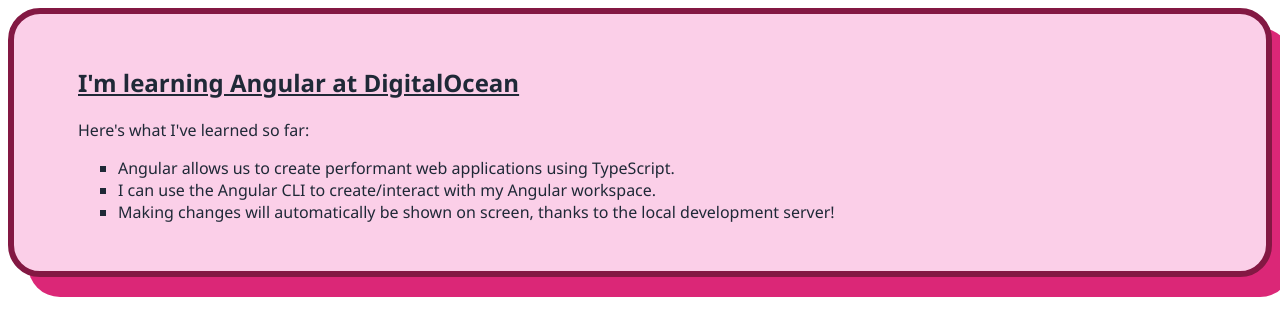
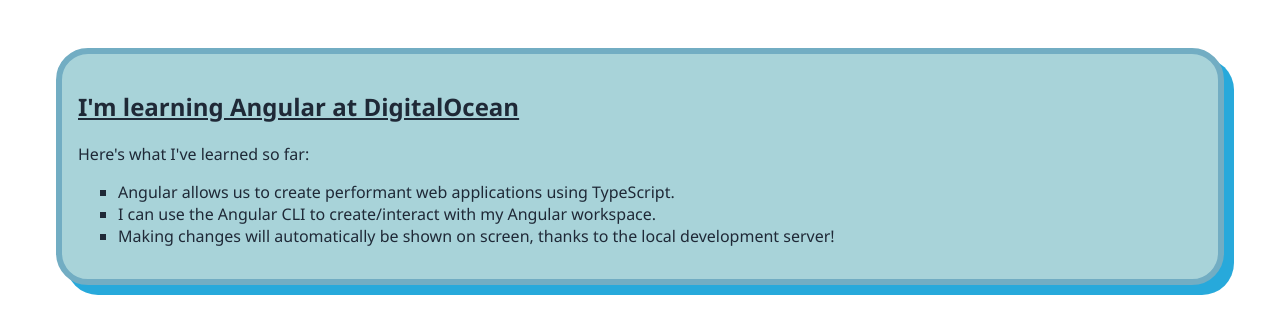
Before and after one commit to laxmangajbhe/nfcu-angular-app, an Angular app: page / in a window 1280 px wide. Shown: the top 336 px of the page. Built offline with nearby package versions, Linux system fonts and the light colour scheme.

Commit message:
Update app.component.css

```diff
--- a/src/app/app.component.css
+++ b/src/app/app.component.css
@@ -7,13 +7,14 @@
 }
 
 article {
- background-color: #fbcfe8;
- padding: 2rem 4rem;
- color: #1f2937;
- font-family: "Segoe UI", Tahoma, Geneva, Verdana, sans-serif;
- box-shadow: 20px 20px 0px #db2777;
- border: 6px solid #831843;
- border-radius: 2rem;
+    background-color: #a8d3d9;
+    padding: 1rem 1rem;
+    color: #1f2937;
+    font-family: Segoe UI,Tahoma,Geneva,Verdana,sans-serif;
+    box-shadow: 10px 10px #27a9db;
+    border: 6px solid #72adc3;
+    border-radius: 2rem;
+    margin: 3rem 3rem;
 }
 
 header {
```
